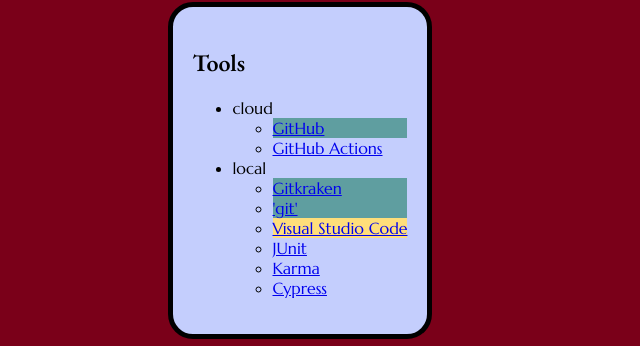
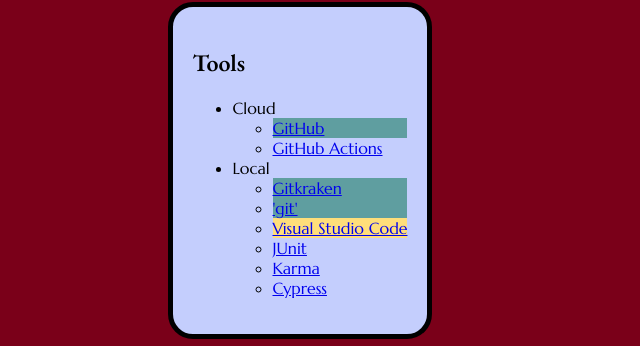
Before and after one commit to UMM-CSci-3601-S22/lab-1-group-2-josh-engelkes-yubo, a plain HTML site: page index.html in a window 1280 px wide. Shown: the part 1609-1955 px from the top of the page, 340-980 px from the left. Drawn offline with nearby package versions, Linux system fonts and the light colour scheme; a web font is replaced by a local one.

Commit message:
Cleaning up the html file by capitalizing the tool categories
Co-authored-by: Yubo Mao

```diff
--- a/index.html
+++ b/index.html
@@ -135,13 +135,13 @@
   <div class="section" id="tools">
     <h2>Tools</h2>
     <ul>
-      <li>cloud
+      <li>Cloud
         <ul>
           <li class="cloud version-control"><a href="https://github.com/">GitHub</a></li>
           <li class="cloud testing"><a href="https://github.com/features/actions">GitHub Actions</a></li>
         </ul>
       </li>
-      <li>local
+      <li>Local
         <ul>
           <li class="local version-control"><a href="https://www.gitkraken.com/git-client">Gitkraken</a></li>
           <li class="local version-control"><a href="https://git-scm.com/">'git'</a></li>
```
